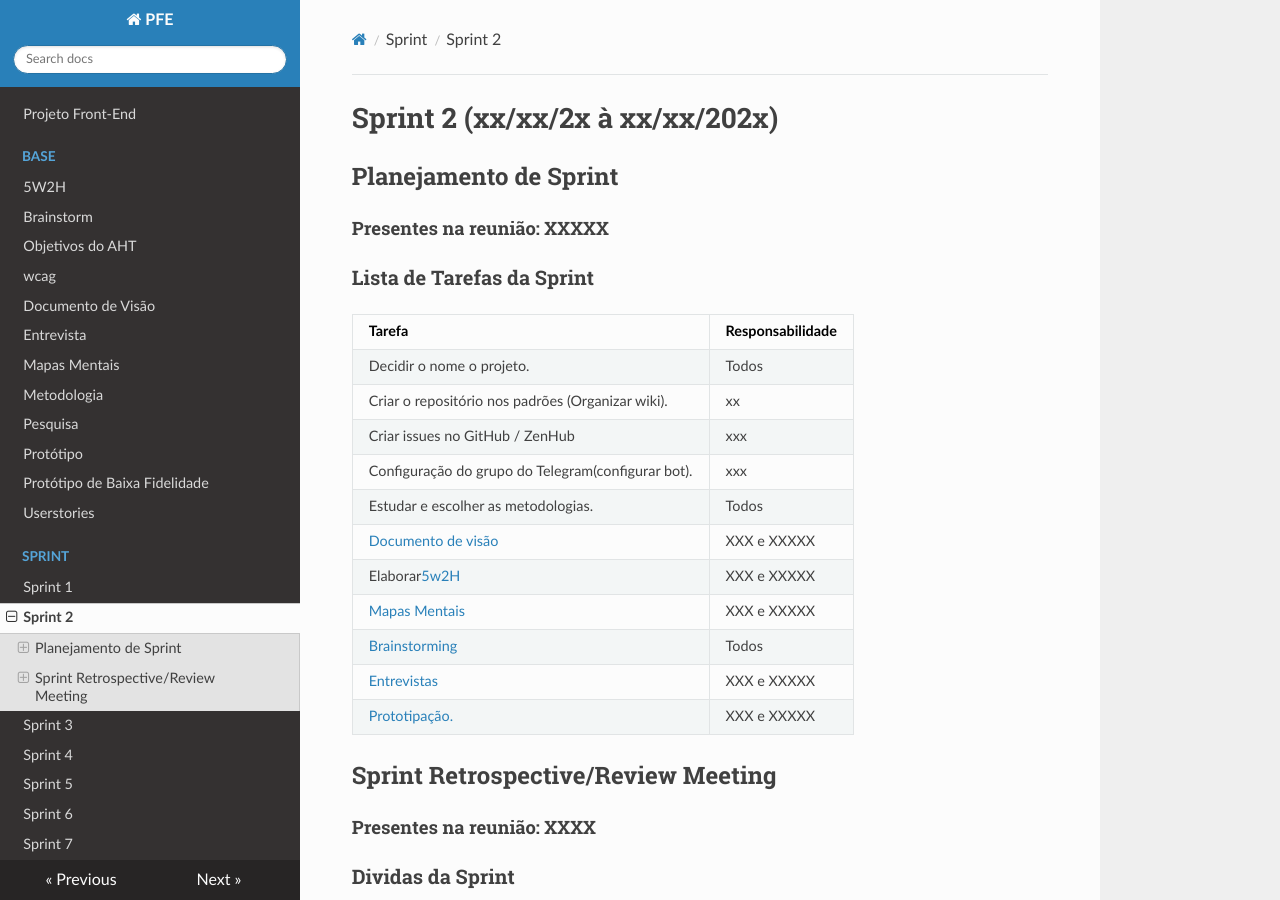
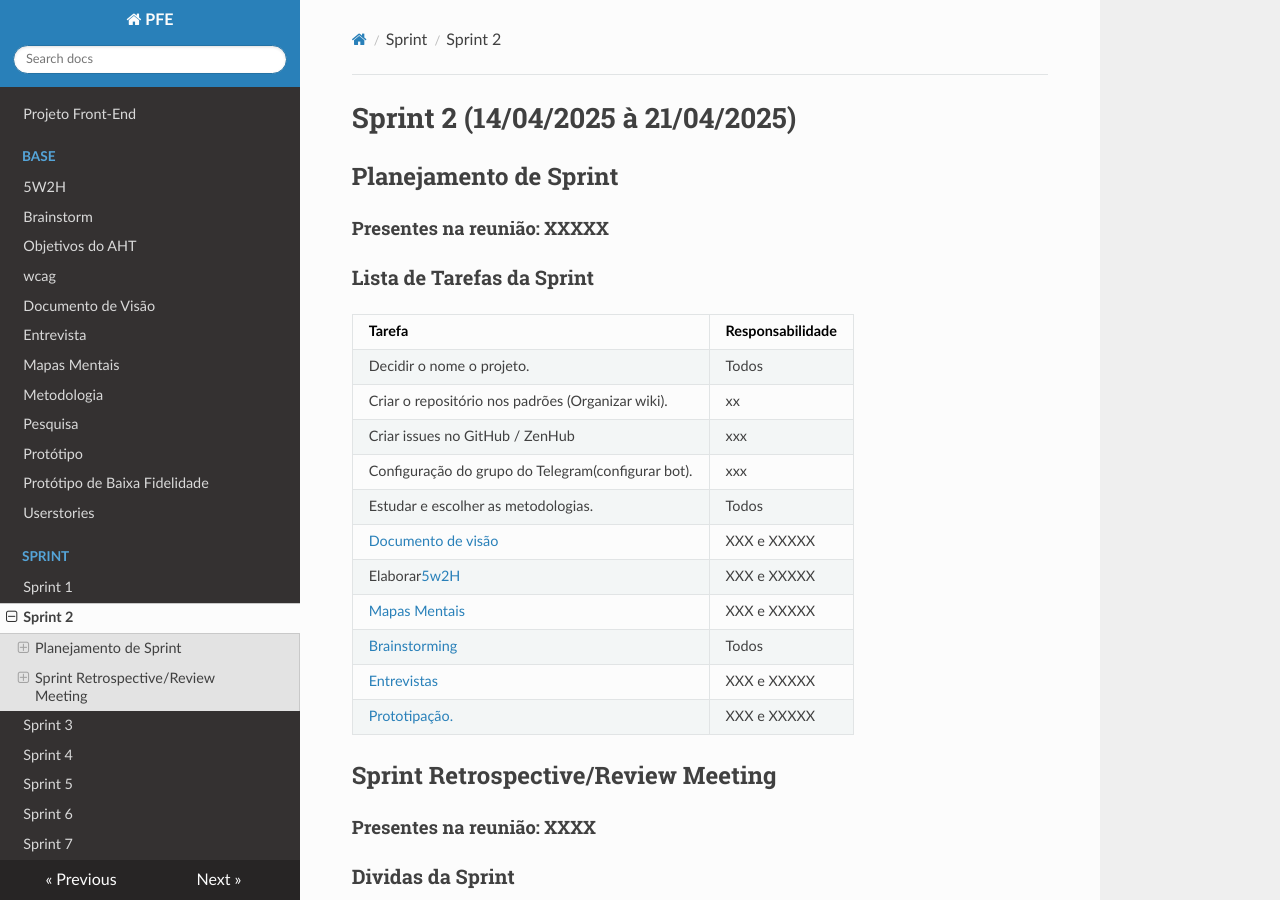
Before and after one commit to Projetos-de-Extensao/PFE_25.1_8001_I, an MkDocs documentation site: the page built from docs/sprint/sprint2.md, in a window 1280 px wide and 900 px high. Built offline with MkDocs 1.6.1, drawn with Linux system fonts in a browser that asks for light colours; nearby versions of some CDN libraries.

Commit message:
Update sprint2.md

```diff
--- a/docs/sprint/sprint2.md
+++ b/docs/sprint/sprint2.md
@@ -2,7 +2,7 @@
 id: sprint2
 title: Sprint 2
 ---
-# Sprint 2 (xx/xx/2x à xx/xx/202x)
+# Sprint 2 (14/04/2025 à 21/04/2025)
 
 ## Planejamento de Sprint
 
```
